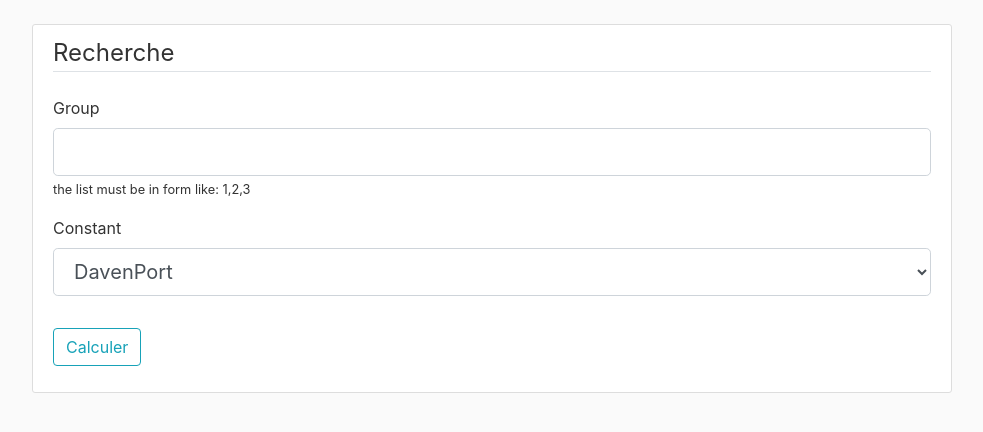
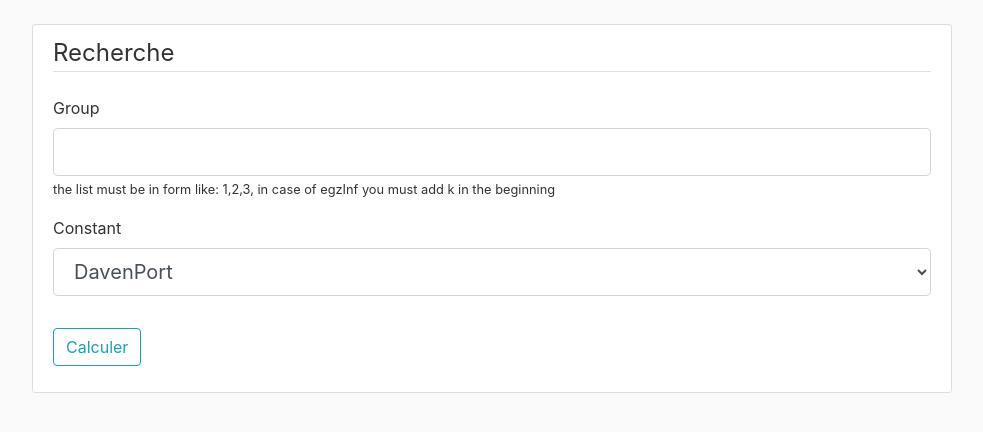
Before and after one commit to Zerdoum/sommeNulle, a Flask app: page /search in a window 1280 px wide. Shown: the part 56-488 px from the top of the page, without its empty margins (53-1036 px from the left). Run offline with Flask 2, Linux system fonts and the light colour scheme; some libraries are stand-ins or nearby versions.

```diff
--- a/main.py
+++ b/main.py
@@ -81,3 +81,6 @@ def description():
     form = SearchForm()
     type = request.args.get('type')
     return render_template('description.html', title='Description', form=form, type=type)
+
+if __name__ == "__main__":
+    app.run(host='0.0.0.0', port=5000,debug=True)
--- a/templates/search.html
+++ b/templates/search.html
@@ -18,7 +18,7 @@
                     {% else %}
                         {{ form.group(class="form-control form-control-lg") }}
                     {% endif %}
-                    <small>the list must be in form like: 1,2,3</small>
+                    <small>the list must be in form like: 1,2,3, in case of egzInf you must add k in the beginning</small>
                 </div>
                 <div class="form-group">
                     {{ form.constant.label(class="form-control-label") }}
```
Also changed, not shown: requirements.txt (added, +7 -0 lines), 1 other file.
